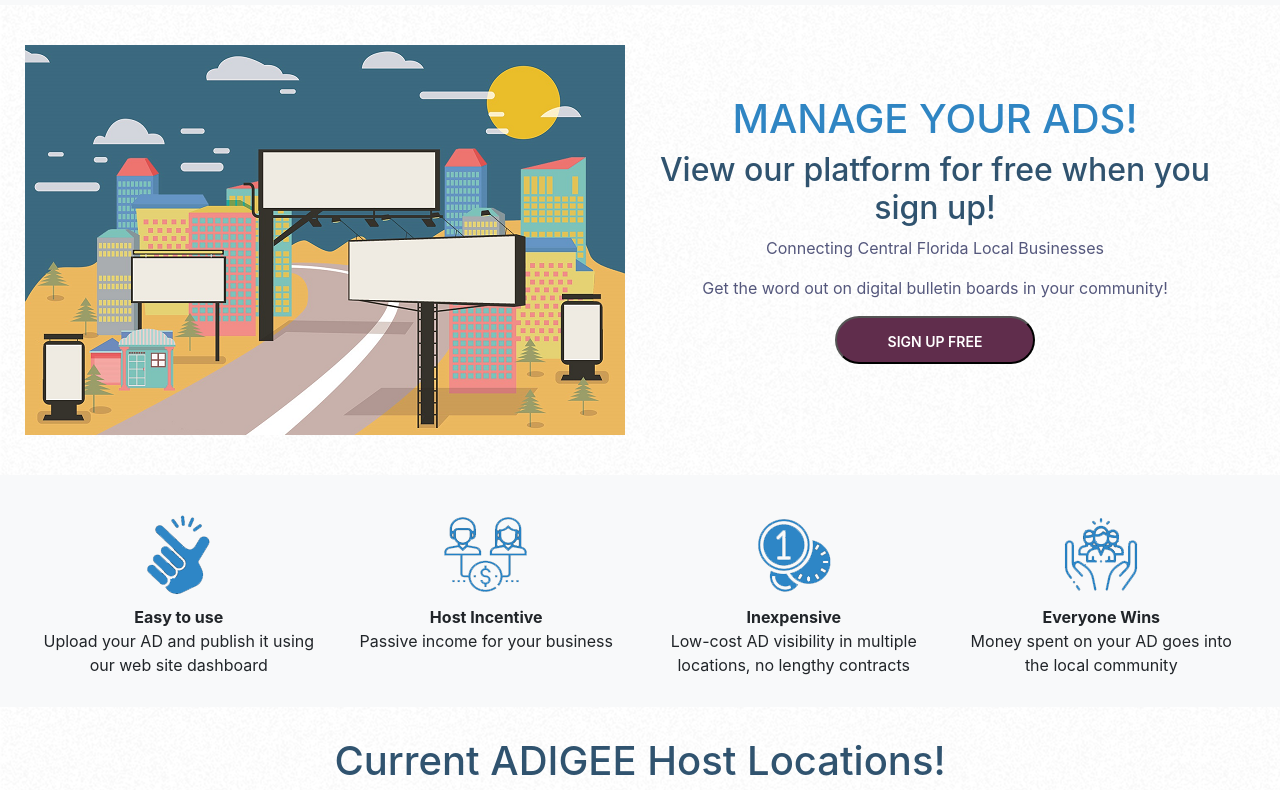
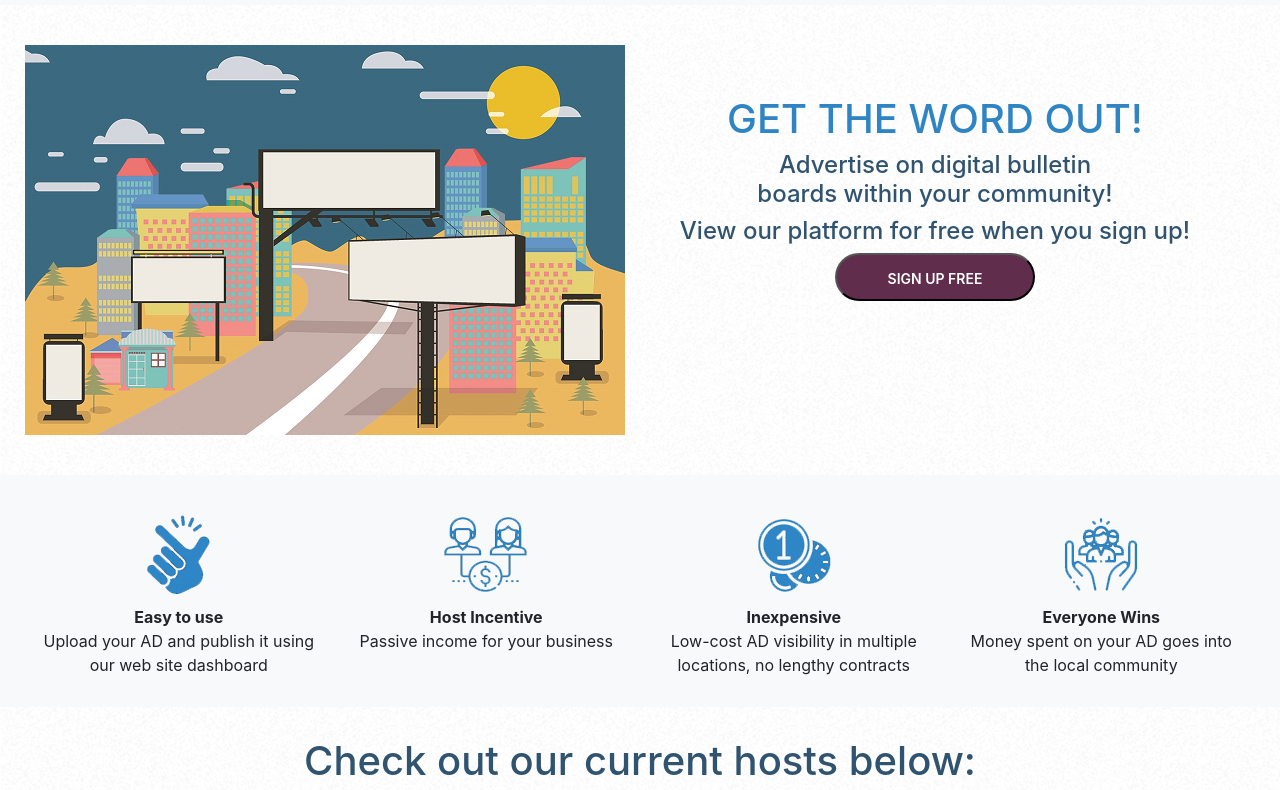
Before and after one commit to ADIGEEInc/Homepage, a plain HTML site: page index.html in a window 1280 px wide. Shown: the part 81-871 px from the top of the page. Drawn offline with nearby package versions, Linux system fonts and the light colour scheme.

Commit message:
Changed text

```diff
--- a/index.html
+++ b/index.html
@@ -47,10 +47,9 @@
             <div id="frontPageFirstSection" class="row">
                 <img src="assets/images/picturesize.png">
                 <div id="frontPageTextBlock">
-                    <h1 class="adigeeBlue animate-reveal animate-first">MANAGE YOUR ADS!</h1>
-                    <h2 class="animate-reveal animate-second" >View our platform for free when you sign up!</h2>
-                    <P>Connecting Central Florida Local Businesses</P>
-                    <p>Get the word out on digital bulletin boards in your community!</p>
+                    <h1 class="adigeeBlue animate-reveal animate-first">GET THE WORD OUT!</h1>
+                    <h4 class="animate-reveal animate-second" >Advertise on digital bulletin <br> boards within your community!</h4>
+                    <h4>View our platform for free when you sign up!</h4>
                     <button class="animate-reveal animate-third" id="btn" onclick="window.location.href = 'https://app.adigee.com';" style="width: 200px" type="button">SIGN UP FREE</button>
                 </div>
             </div>
@@ -83,7 +82,7 @@
         </section>
       </div>
       <section style="padding-top: 30px;padding-bottom: 30px;" class="wrapper">
-        <h1>Current ADIGEE Host Locations!</h1>
+        <h1>Check out our current hosts below:</h1>
         <img src="assets/images/logos/breakfast club logo transparent 275x150.png">
         <img src="assets/images/logos/cavallari logo white 275x150.jpg">
         <img src="assets/images/logos/gregory's logo transparent 275x150.png">
```
